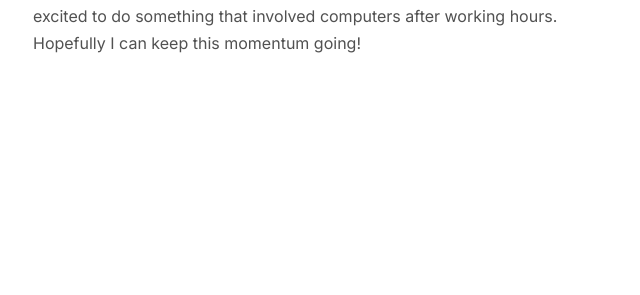
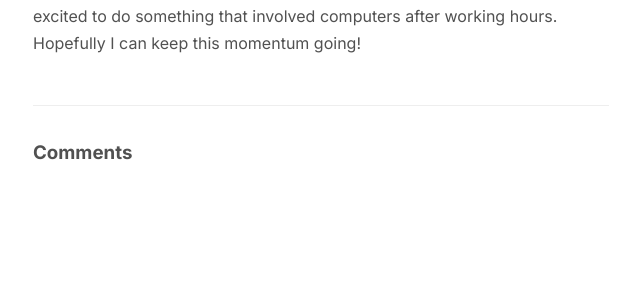
Before and after one commit to talemache/talemache.github.io, a Jekyll site: the page built from _posts/2025-08-12-still-going-strong.md, in a window 1280 px wide. Shown: the part 289-584 px from the top of the page, without its empty margins (319-959 px from the left). Built offline with Jekyll 4.4.1, drawn with Linux system fonts in a browser that asks for light colours; comment, search, counter and statistics services are not loaded.

Commit message:
comments fix?

```diff
--- a/_includes/comments.html
+++ b/_includes/comments.html
@@ -1,3 +1,5 @@
+<div class="comments-section">
+  <h3>Comments</h3>
   <script src="https://giscus.app/client.js"
           data-repo="talemache/talemache.github.io"
           data-repo-id="R_kgDOPcUV_A"
@@ -13,3 +15,17 @@
           crossorigin="anonymous"
           async>
   </script>
+</div>
+
+<style>
+.comments-section {
+  margin-top: 3rem;
+  padding-top: 2rem;
+  border-top: 1px solid var(--border-color, #eee);
+}
+
+.comments-section h3 {
+  margin-bottom: 1rem;
+  color: var(--text-color, #333);
+}
+</style>
--- a/_layouts/post.html
+++ b/_layouts/post.html
@@ -22,5 +22,9 @@ layout: default
     <div class="post-content">
       {{ content }}
     </div>
+
+    {% if page.comments != false %}
+      {% include comments.html %}
+    {% endif %}
   </article>
 </div>
```
Lines whose indentation alone changed are shown as unchanged.
